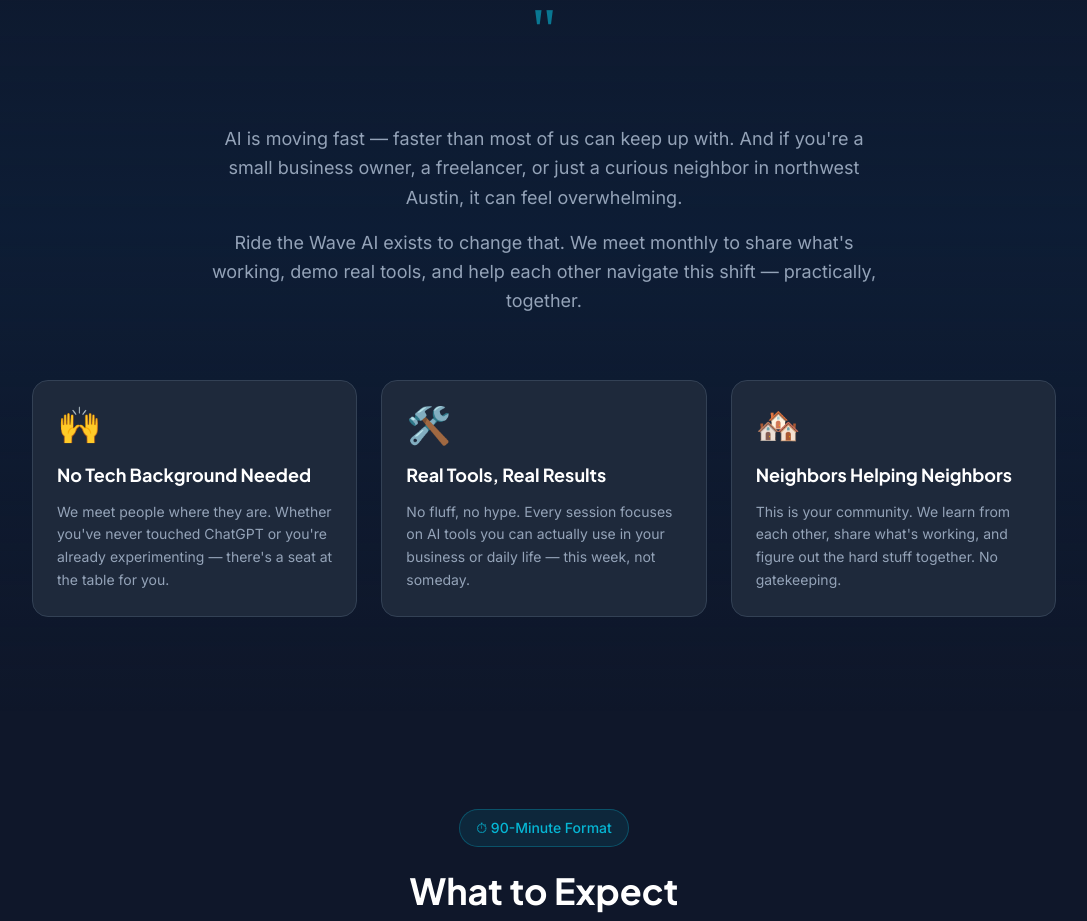
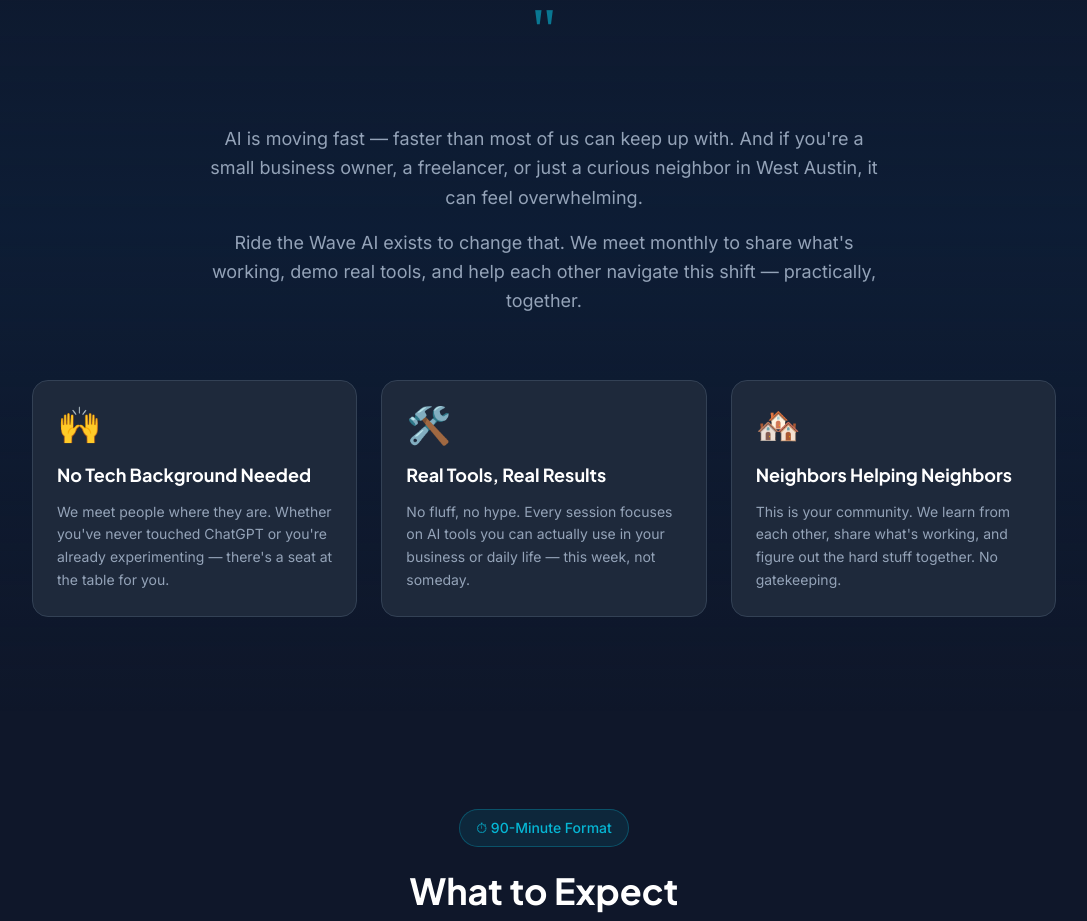
Before and after one commit to crhaines56-stack/ride-the-wave, a Next.js app: page / in a window 1280 px wide. Shown: the part 1060-1981 px from the top of the page, without its empty margins (96-1183 px from the left). Built offline with nearby package versions, Linux system fonts and the light colour scheme.

Commit message:
northwest Austin → West Austin in mission copy

```diff
--- a/components/MissionSection.tsx
+++ b/components/MissionSection.tsx
@@ -63,7 +63,7 @@
         <FadeIn delay={0.1}>
           <div className="text-center max-w-2xl mx-auto mb-16">
             <p className="text-[#94A3B8] text-lg leading-relaxed mb-4">
-              AI is moving fast — faster than most of us can keep up with. And if you're a small business owner, a freelancer, or just a curious neighbor in northwest Austin, it can feel overwhelming.
+              AI is moving fast — faster than most of us can keep up with. And if you're a small business owner, a freelancer, or just a curious neighbor in West Austin, it can feel overwhelming.
             </p>
             <p className="text-[#94A3B8] text-lg leading-relaxed">
               Ride the Wave AI exists to change that. We meet monthly to share what's working, demo real tools, and help each other navigate this shift — practically, together.
```
